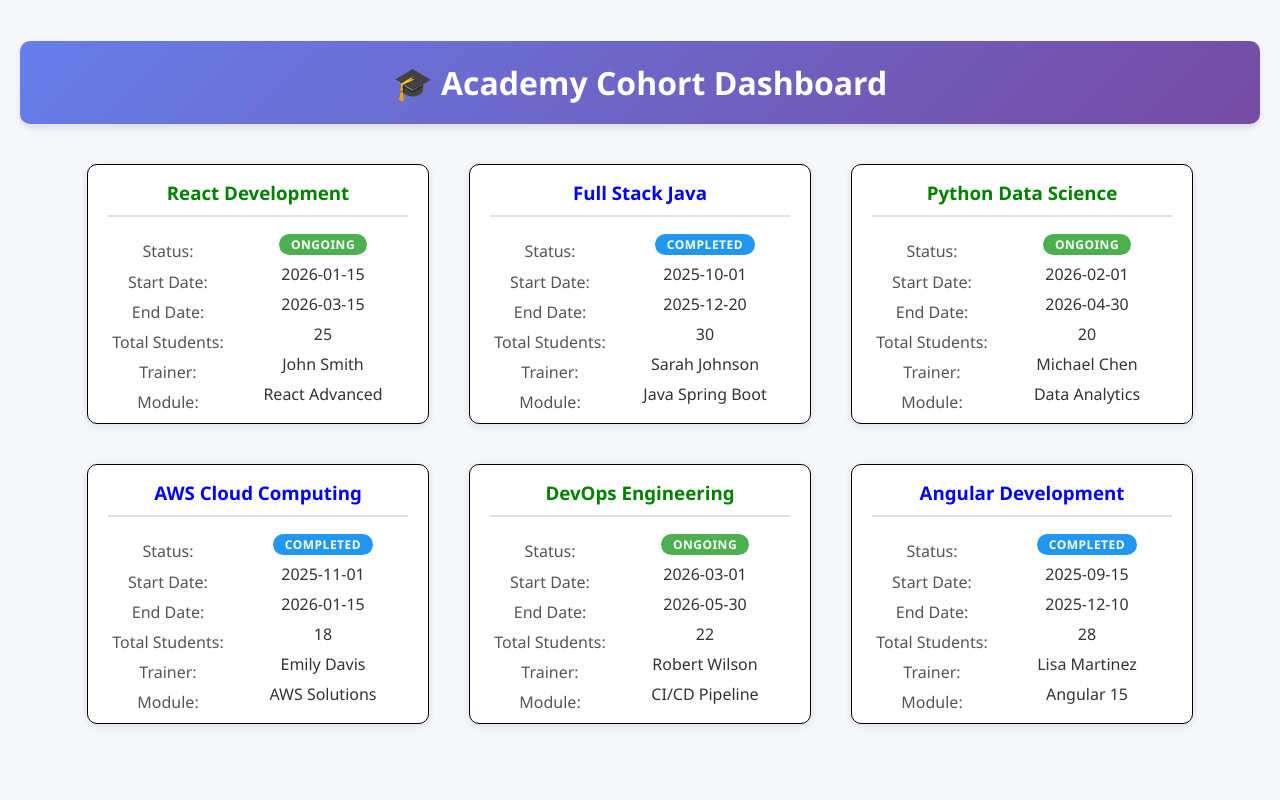
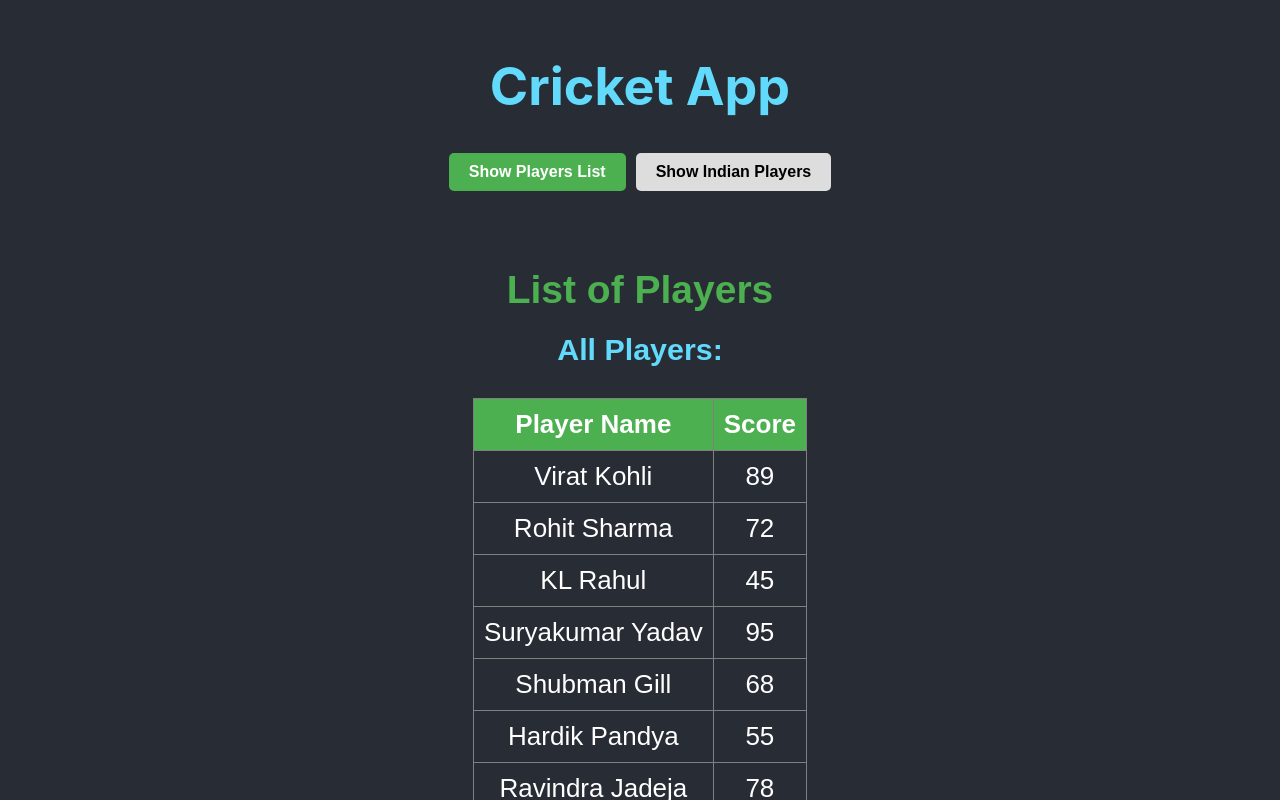
Before and after one commit to sidhigautam6-code/DN5.0_JAVA_FSE_EXERCISES, a React (Create React App) app in the folder DN5.0_Java_FSE_Exercises/: page / in a window 1280 px wide. Shown: the top 800 px of the page. Built offline with nearby package versions, Linux system fonts and the light colour scheme.

Commit message:
WEEK 5/ 9REACT JS-HOL

```diff
--- a/DN5.0_Java_FSE_Exercises/package.json
+++ b/DN5.0_Java_FSE_Exercises/package.json
@@ -1,5 +1,5 @@
 {
-  "name": "cohort-dashboard",
+  "name": "cricketapp",
   "version": "0.1.0",
   "private": true,
   "dependencies": {
--- a/DN5.0_Java_FSE_Exercises/src/App.css
+++ b/DN5.0_Java_FSE_Exercises/src/App.css
@@ -1,24 +1,58 @@
-/* src/App.css */
 .App {
     text-align: center;
-    background-color: #f5f7fa;
-    min-height: 100vh;
 }
 
-/* Global styles */
-body {
-    margin: 0;
-    font-family: 'Segoe UI', Tahoma, Geneva, Verdana, sans-serif;
-    background-color: #f5f7fa;
+.App-header {
+    background-color: #282c34;
+    min-height: 100vh;
+    display: flex;
+    flex-direction: column;
+    align-items: center;
+    justify-content: flex-start;
+    font-size: calc(10px + 2vmin);
+    color: white;
+    padding: 20px;
 }
 
-/* Animation for status badges */
-@keyframes pulse {
-    0% { opacity: 0.8; }
-    50% { opacity: 1; }
-    100% { opacity: 0.8; }
+h1 {
+    color: #61dafb;
+    margin-bottom: 30px;
 }
 
-.status-ongoing {
-    animation: pulse 2s infinite;
+h2 {
+    color: #4CAF50;
+    margin-bottom: 20px;
 }
+
+h3 {
+    color: #61dafb;
+    margin-top: 20px;
+}
+
+table {
+    margin: 0 auto;
+}
+
+button {
+    font-size: 16px;
+    font-weight: bold;
+    transition: all 0.3s ease;
+}
+
+button:hover {
+    transform: scale(1.05);
+}
+
+ul {
+    list-style-type: none;
+    padding: 0;
+}
+
+li {
+    padding: 8px 20px;
+    margin: 5px 0;
+    background-color: #404552;
+    border-radius: 5px;
+    color: white;
+    text-align: left;
+}
--- a/DN5.0_Java_FSE_Exercises/src/App.js
+++ b/DN5.0_Java_FSE_Exercises/src/App.js
@@ -1,70 +1,51 @@
-// src/App.js
-import React from 'react';
-import CohortDetails from './CohortDetails';
+import React, { useState } from 'react';
 import './App.css';
+import ListofPlayers from './components/ListofPlayers';
+import IndianPlayers from './components/IndianPlayers';
 
 function App() {
-    // Sample cohort data
-    const cohorts = [
-        {
-            name: 'React Development',
-            status: 'ongoing',
-            startDate: '2026-01-15',
-            endDate: '2026-03-15',
-            totalStudents: 25,
-            trainer: 'John Smith',
-            module: 'React Advanced'
-        },
-        {
-            name: 'Full Stack Java',
-            status: 'completed',
-            startDate: '2025-10-01',
-            endDate: '2025-12-20',
-            totalStudents: 30,
-            trainer: 'Sarah Johnson',
-            module: 'Java Spring Boot'
-        },
-        {
-            name: 'Python Data Science',
-            status: 'ongoing',
-            startDate: '2026-02-01',
-            endDate: '2026-04-30',
-            totalStudents: 20,
-            trainer: 'Michael Chen',
-            module: 'Data Analytics'
-        },
-        {
-            name: 'AWS Cloud Computing',
-            status: 'completed',
-            startDate: '2025-11-01',
-            endDate: '2026-01-15',
-            totalStudents: 18,
-            trainer: 'Emily Davis',
-            module: 'AWS Solutions'
-        },
-        {
-            name: 'DevOps Engineering',
-            status: 'ongoing',
-            startDate: '2026-03-01',
-            endDate: '2026-05-30',
-            totalStudents: 22,
-            trainer: 'Robert Wilson',
-            module: 'CI/CD Pipeline'
-        },
-        {
-            name: 'Angular Development',
-            status: 'completed',
-            startDate: '2025-09-15',
-            endDate: '2025-12-10',
-            totalStudents: 28,
-            trainer: 'Lisa Martinez',
-            module: 'Angular 15'
-        }
-    ];
+    // Flag variable to toggle between components
+    const [flag, setFlag] = useState(true);
 
     return (
         <div className="App">
-            <CohortDetails cohorts={cohorts} />
+            <header className="App-header">
+                <h1>Cricket App</h1>
+
+                <div style={{ marginBottom: '20px' }}>
+                    <button
+                        onClick={() => setFlag(true)}
+                        style={{
+                            padding: '10px 20px',
+                            margin: '5px',
+                            backgroundColor: flag ? '#4CAF50' : '#ddd',
+                            color: flag ? 'white' : 'black',
+                            border: 'none',
+                            borderRadius: '5px',
+                            cursor: 'pointer'
+                        }}
+                    >
+                        Show Players List
+                    </button>
+                    <button
+                        onClick={() => setFlag(false)}
+                        style={{
+                            padding: '10px 20px',
+                            margin: '5px',
+                            backgroundColor: !flag ? '#4CAF50' : '#ddd',
+                            color: !flag ? 'white' : 'black',
+                            border: 'none',
+                            borderRadius: '5px',
+                            cursor: 'pointer'
+                        }}
+                    >
+                        Show Indian Players
+                    </button>
+                </div>
+
+                {/* Simple if-else in flag variable */}
+                {flag ? <ListofPlayers /> : <IndianPlayers />}
+            </header>
         </div>
     );
 }
--- /dev/null
+++ b/DN5.0_Java_FSE_Exercises/src/components/IndianPlayers.js
@@ -0,0 +1,48 @@
+import React from 'react';
+
+const IndianPlayers = () => {
+    // Destructuring: Odd Team Player and Even Team players
+    const team = {
+        oddPlayers: ['Rohit Sharma', 'Virat Kohli', 'Suryakumar Yadav', 'Hardik Pandya', 'Ravindra Jadeja', 'Jasprit Bumrah'],
+        evenPlayers: ['KL Rahul', 'Shubman Gill', 'Axar Patel', 'Mohammed Shami', 'Yuzvendra Chahal']
+    };
+
+    // Destructuring the team object
+    const { oddPlayers, evenPlayers } = team;
+
+    // Merge feature: Declare two arrays and merge them
+    const T20players = ['Virat Kohli', 'Rohit Sharma', 'KL Rahul', 'Suryakumar Yadav', 'Hardik Pandya'];
+    const RanjiTrophyPlayers = ['Cheteshwar Pujara', 'Ajinkya Rahane', 'Ravichandran Ashwin', 'Shardul Thakur'];
+
+    // Using spread operator to merge arrays
+    const mergedPlayers = [...T20players, ...RanjiTrophyPlayers];
+
+    return (
+        <div style={{ padding: '20px', fontFamily: 'Arial' }}>
+            <h2>Indian Players</h2>
+
+            <h3>Odd Team Players:</h3>
+            <ul>
+                {oddPlayers.map((player, index) => (
+                    <li key={index}>{player}</li>
+                ))}
+            </ul>
+
+            <h3>Even Team Players:</h3>
+            <ul>
+                {evenPlayers.map((player, index) => (
+                    <li key={index}>{player}</li>
+                ))}
+            </ul>
+
+            <h3>Merged Players (T20 + Ranji Trophy):</h3>
+            <ul>
+                {mergedPlayers.map((player, index) => (
+                    <li key={index}>{player}</li>
+                ))}
+            </ul>
+        </div>
+    );
+};
+
+export default IndianPlayers;
--- /dev/null
+++ b/DN5.0_Java_FSE_Exercises/src/components/ListofPlayers.js
@@ -0,0 +1,65 @@
+import React from 'react';
+
+const ListofPlayers = () => {
+    // Declare array with 11 players using map feature
+    const players = [
+        { name: 'Virat Kohli', score: 89 },
+        { name: 'Rohit Sharma', score: 72 },
+        { name: 'KL Rahul', score: 45 },
+        { name: 'Suryakumar Yadav', score: 95 },
+        { name: 'Shubman Gill', score: 68 },
+        { name: 'Hardik Pandya', score: 55 },
+        { name: 'Ravindra Jadeja', score: 78 },
+        { name: 'Jasprit Bumrah', score: 12 },
+        { name: 'Mohammed Shami', score: 8 },
+        { name: 'Yuzvendra Chahal', score: 4 },
+        { name: 'Axar Patel', score: 63 }
+    ];
+
+    // Filter players with scores below 70 using arrow functions
+    const lowScorers = players.filter(player => player.score < 70);
+
+    return (
+        <div style={{ padding: '20px', fontFamily: 'Arial' }}>
+            <h2>List of Players</h2>
+
+            <h3>All Players:</h3>
+            <table border="1" cellPadding="10" style={{ borderCollapse: 'collapse', marginBottom: '20px' }}>
+                <thead>
+                    <tr style={{ backgroundColor: '#4CAF50', color: 'white' }}>
+                        <th>Player Name</th>
+                        <th>Score</th>
+                    </tr>
+                </thead>
+                <tbody>
+                    {players.map((player, index) => (
+                        <tr key={index}>
+                            <td>{player.name}</td>
+                            <td>{player.score}</td>
+                        </tr>
+                    ))}
+                </tbody>
+            </table>
+
+            <h3>Players with Score Below 70:</h3>
+            <table border="1" cellPadding="10" style={{ borderCollapse: 'collapse' }}>
+                <thead>
+                    <tr style={{ backgroundColor: '#f44336', color: 'white' }}>
+                        <th>Player Name</th>
+                        <th>Score</th>
+                    </tr>
+                </thead>
+                <tbody>
+                    {lowScorers.map((player, index) => (
+                        <tr key={index}>
+                            <td>{player.name}</td>
+                            <td>{player.score}</td>
+                        </tr>
+                    ))}
+                </tbody>
+            </table>
+        </div>
+    );
+};
+
+export default ListofPlayers;
--- a/DN5.0_Java_FSE_Exercises/src/index.css
+++ b/DN5.0_Java_FSE_Exercises/src/index.css
@@ -1,13 +1,10 @@
-/* src/index.css */
 body {
   margin: 0;
-    padding: 0;
   font-family: -apple-system, BlinkMacSystemFont, 'Segoe UI', 'Roboto', 'Oxygen',
     'Ubuntu', 'Cantarell', 'Fira Sans', 'Droid Sans', 'Helvetica Neue',
     sans-serif;
   -webkit-font-smoothing: antialiased;
   -moz-osx-font-smoothing: grayscale;
-    background-color: #f5f7fa;
 }
 
 code {
```
Also changed, not shown: DN5.0_Java_FSE_Exercises/src/index.js (+3 -4 lines), 1 other file (tests, documents, lock files or other folders). Lines whose indentation alone changed are shown as unchanged.
